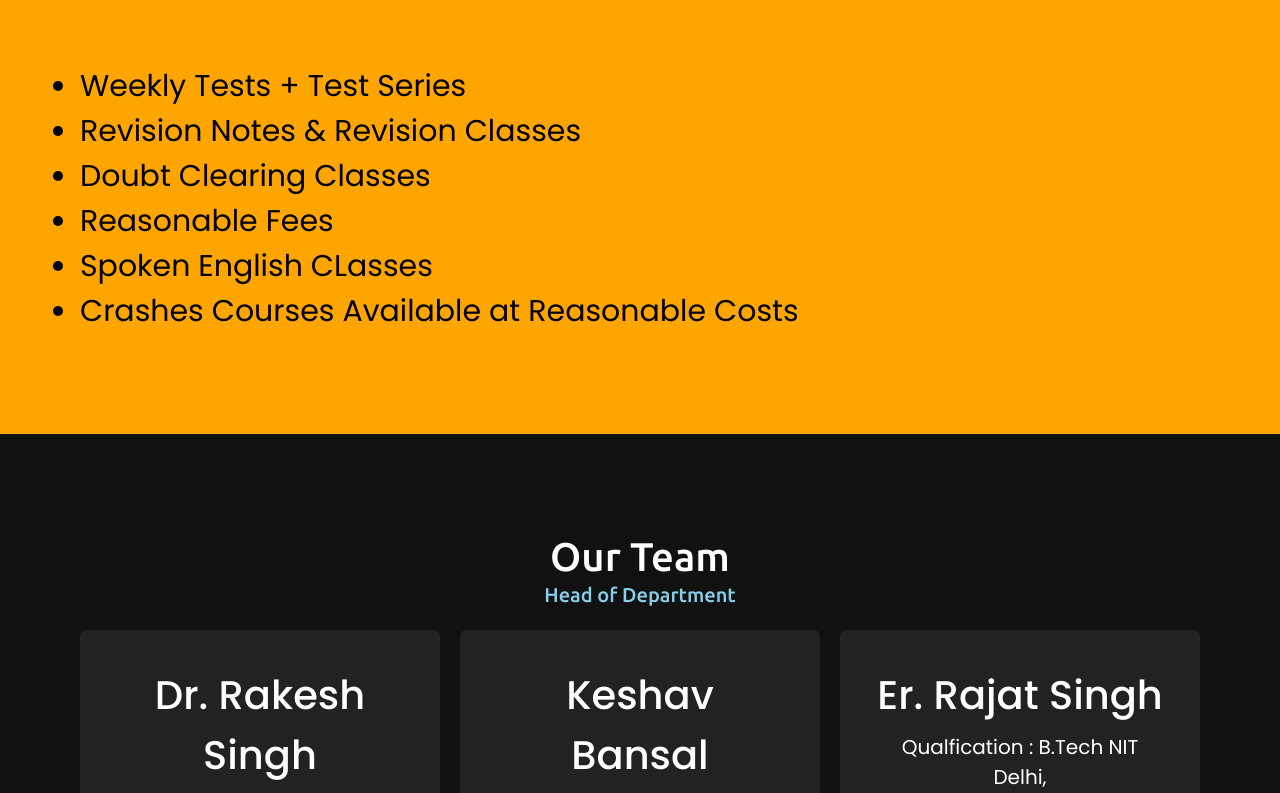
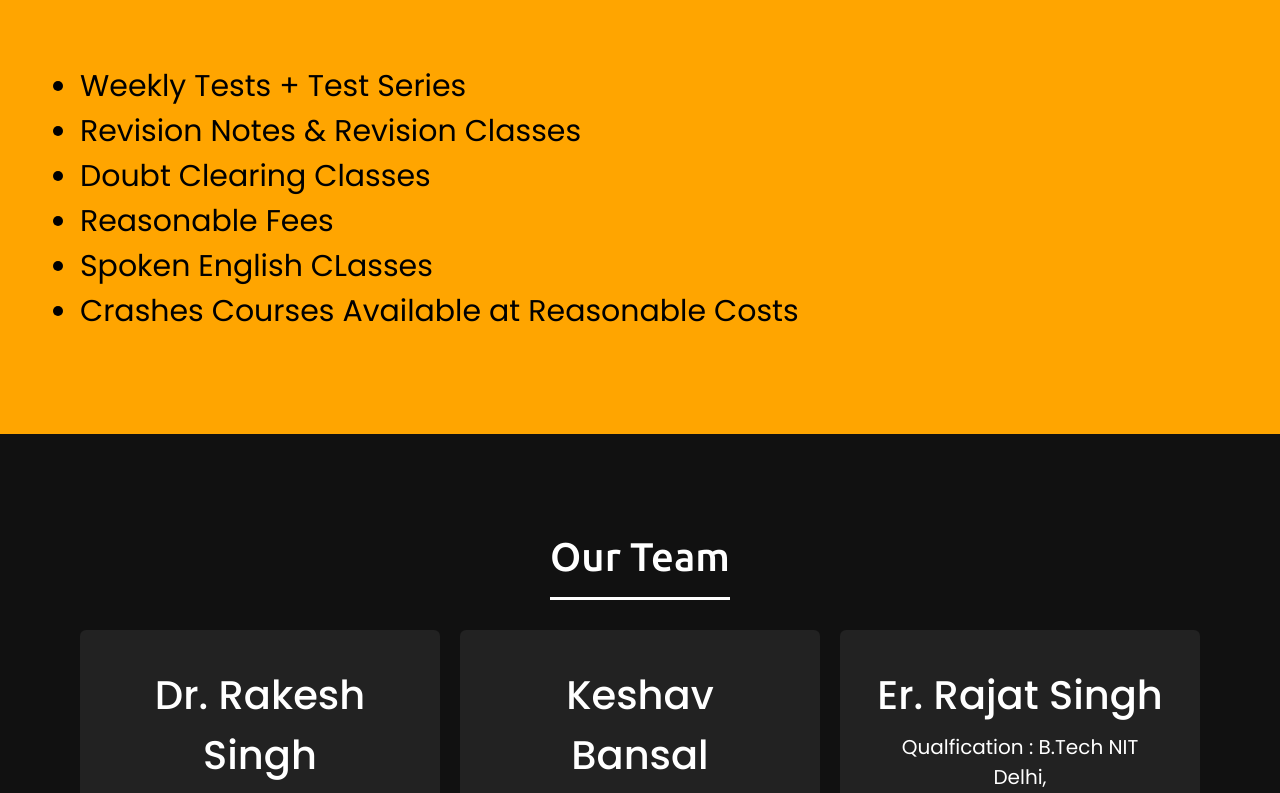
Before and after one commit to suram-rithwik/Success-Edu-Point-Webpage, a plain HTML site: page index.html in a window 1280 px wide. Shown: the part 2719-3512 px from the top of the page. Drawn offline with nearby package versions, Linux system fonts and the light colour scheme.

Commit message:
Update css.css

```diff
--- a/css.css
+++ b/css.css
@@ -311,8 +311,8 @@ section .title::after {
 }
 .services .title::after,
 .teams .title::after {
-  background: #111;
-  content: "What We Provide";
+/*   background: #111;
+  content: "What We Provide"; */
 }
 .services .serv-content .card {
   width: calc(33% - 20px);
@@ -365,10 +365,10 @@ section .title::after {
 }
 
 /* teams section styling */
-.teams .title::after {
+/* .teams .title::after {
   content: "Head of Department";
   color: skyblue;
-}
+} */
 .teams .carousel .card {
   background: #222;
   margin-top: 15px;
```
